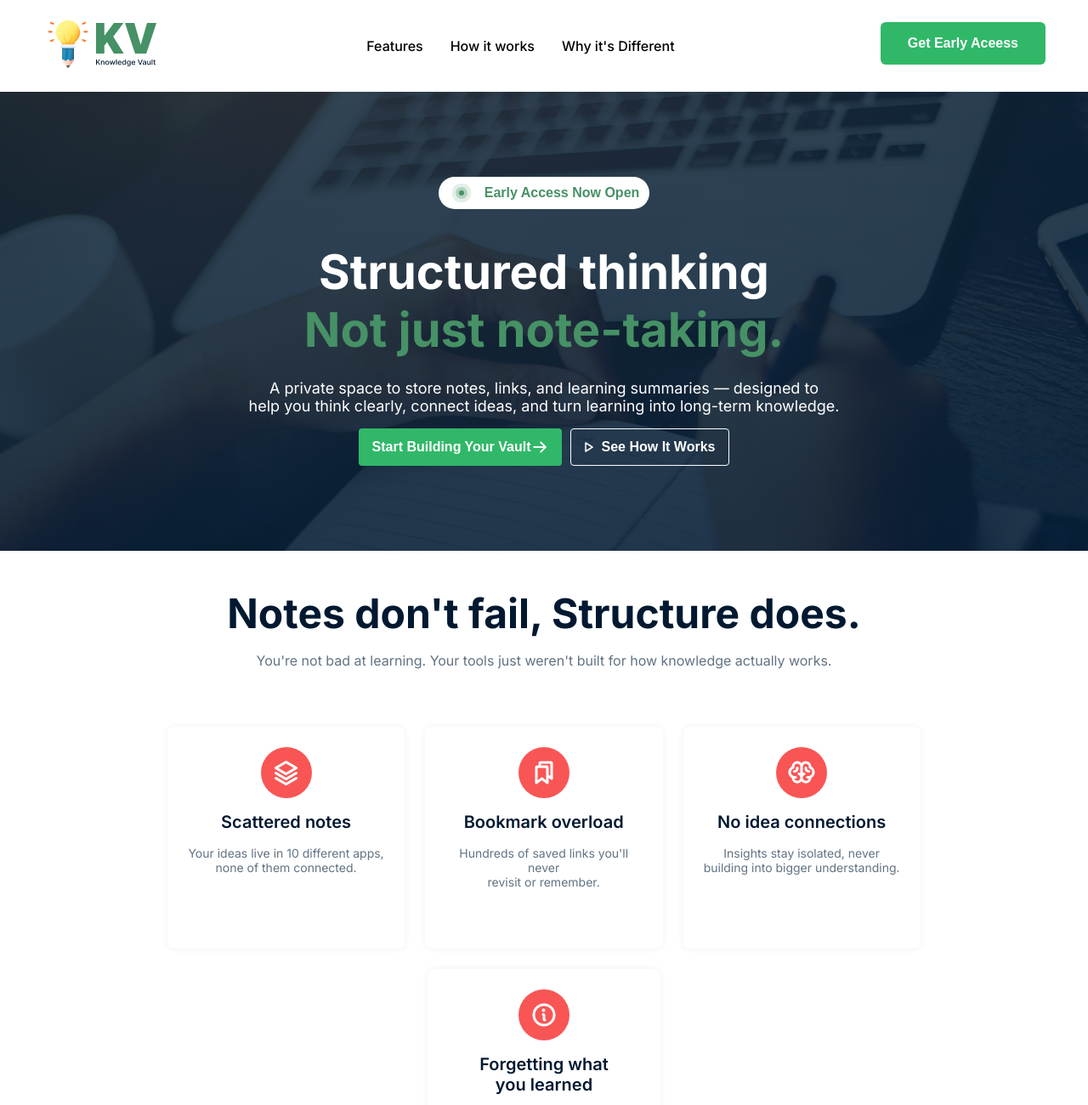
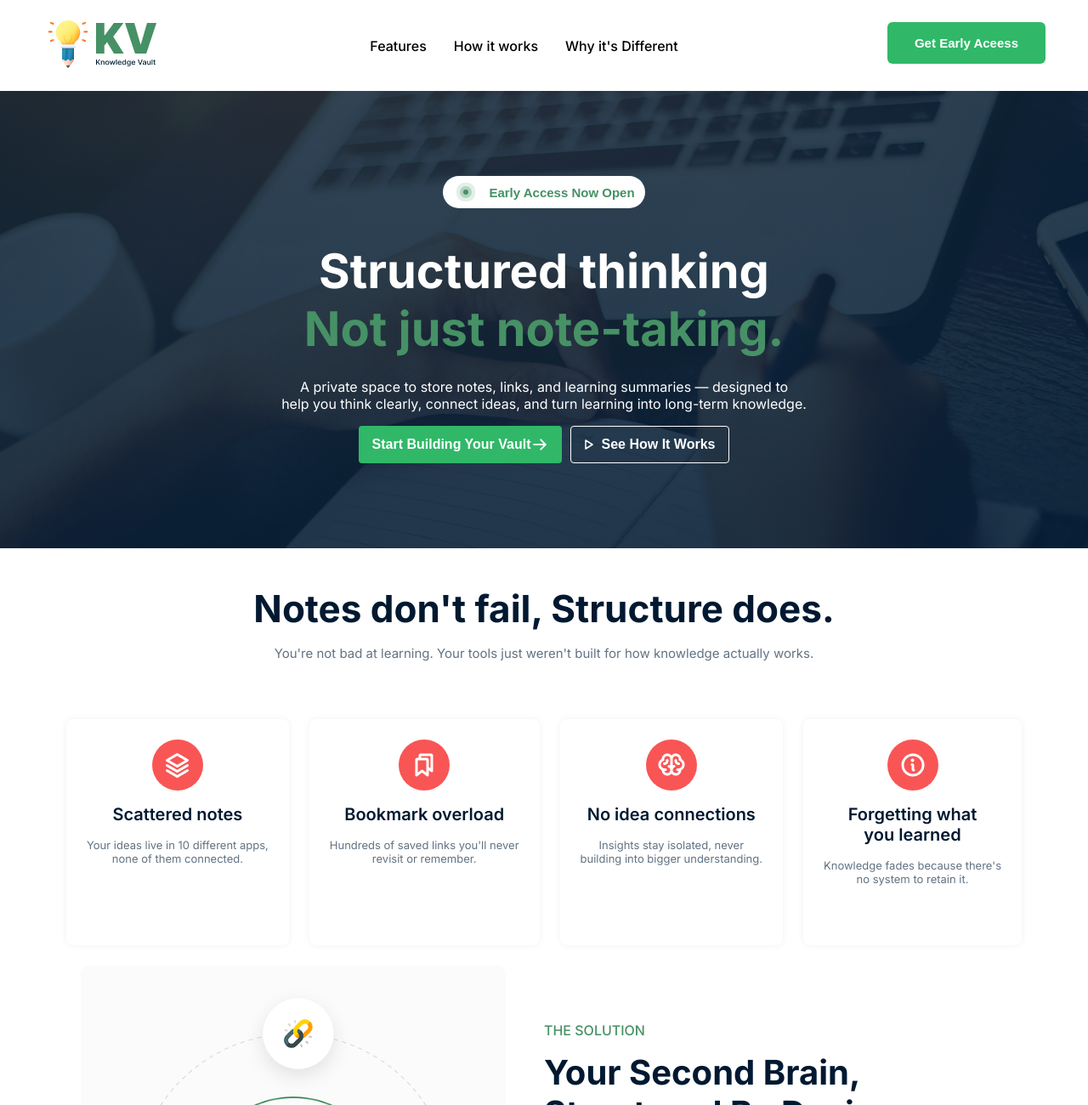
Before and after one commit to Deya824/Assingment-1A, a plain HTML site: page index.html in a window 1280 px wide. Shown: the top 1300 px of the page at 85% size. Drawn offline with Linux system fonts and the light colour scheme.

Commit message:
Final final

```diff
--- a/style.css
+++ b/style.css
@@ -64,7 +64,7 @@
     color: white;
     border: none;
     padding: 16px 32px;
-    font-size: 16px;
+    font-size: 15px;
     font-weight: 600;
     border-radius: 6px;
     cursor: pointer;
@@ -111,7 +111,7 @@
 
     border: none;
     border-radius: 1000px;
-    font-size: 16px;
+    font-size: 15px;
     font-weight: 600;
     cursor: pointer;
     margin-bottom: 16px;
@@ -163,7 +163,7 @@
 
     display: block;
     text-align: center;
-    font-size: 18px;
+    font-size: 16px;
     font-weight: 400;
 color:  rgba(255, 255, 255, 1);
 max-width: 700px;
@@ -235,12 +235,12 @@
 .card-title h2{
     color:  rgba(0, 25, 49, 1);
 font-style: Bold;
-font-size: 48px;
+font-size: 44px;
 font-weight: 700;
 }
 .card-title p{
     color: #627382;
-    font-size: 16px;
+    font-size: 15px;
 font-weight: 400;
 margin-bottom: 24px;
 margin-left: 0px;
@@ -292,7 +292,7 @@
 .card-1 p{
     color:  rgba(98, 115, 130, 1);
 
-font-size: 14px;
+font-size: 13px;
 font-weight: 400;
 margin-bottom: 45.5px;
 
@@ -341,7 +341,7 @@
 
 
 .knowledge-content h2 {
-    font-size: 48px;
+    font-size: 40px;
     font-weight: 700;
     color: rgba(0, 25, 49, 1);
     margin-bottom: 24px;
@@ -350,7 +350,7 @@
 
 
 .knowledge-content .description {
-    font-size: 18px;
+    font-size: 14px;
     color:rgba(98, 115, 130, 1);
 
     margin-bottom: 32px;
@@ -405,7 +405,7 @@
 }
 
 .ready-box p {
-    font-size: 16px;
+    font-size: 14px;
 
     color: rgba(98, 115, 130, 1);
 
```
